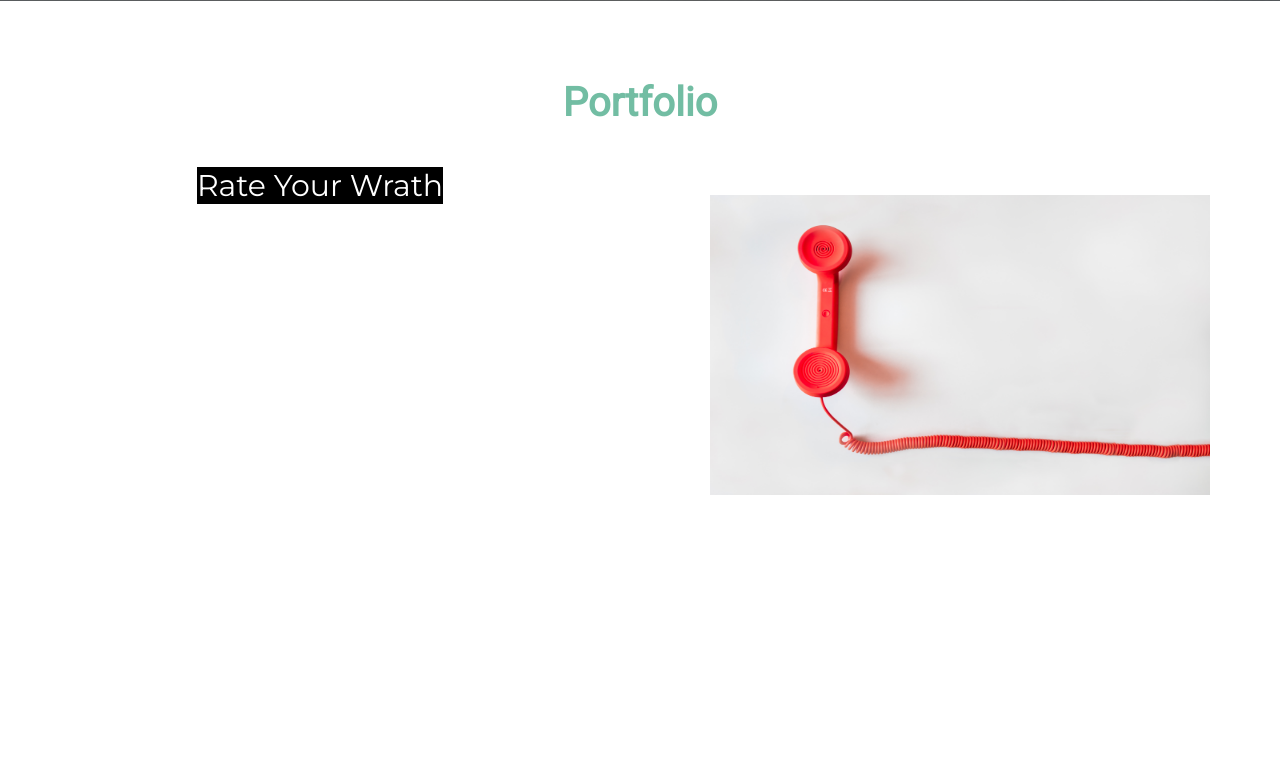
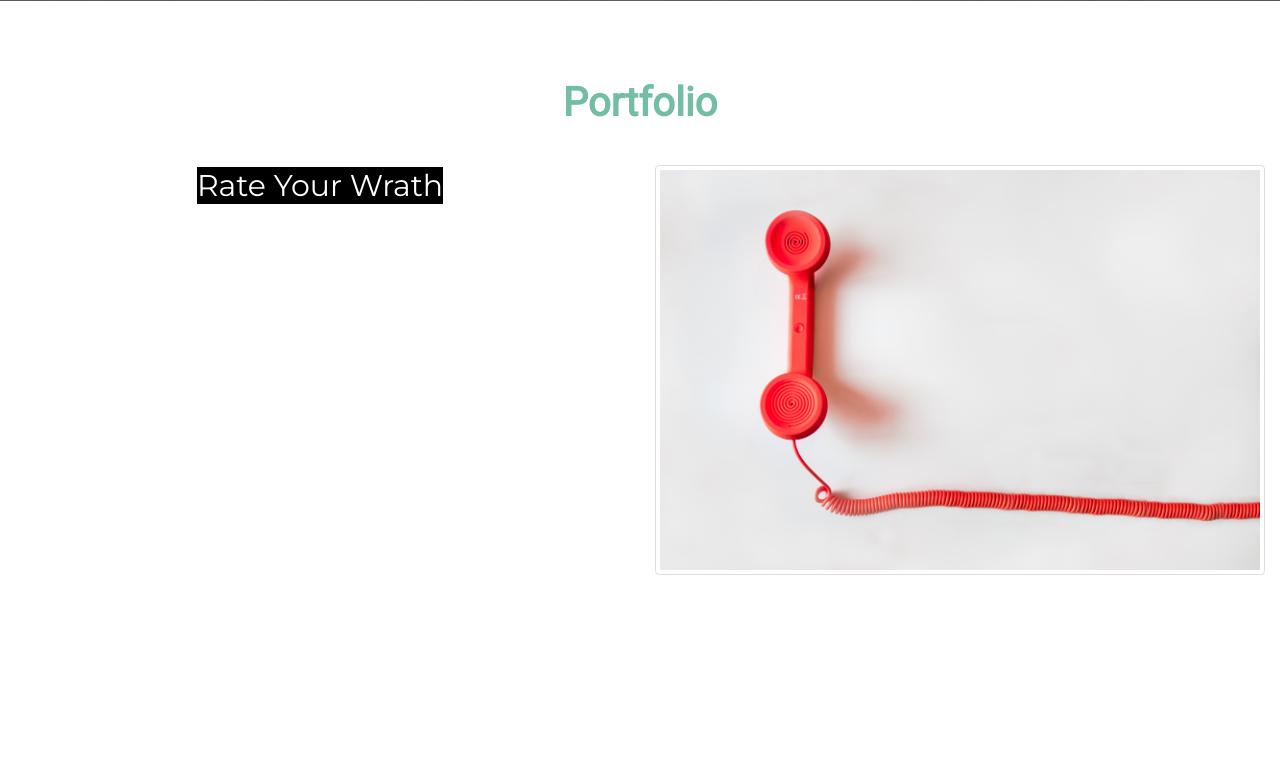
Before and after one commit to KyBEx/my-portfolio, a PHP site: page /index.html in a window 1280 px wide. Shown: the part 1979-2753 px from the top of the page. Run offline with PHP 8.4, Linux system fonts and the light colour scheme; some libraries are stand-ins or nearby versions; some web fonts are replaced.

Commit message:
project thumbnail update

```diff
--- a/style.css
+++ b/style.css
@@ -233,13 +233,7 @@
     background-color: black;
     color: white;
     font-size: 30px;
-    font-family: 'Montserrat'
-}
-
-/*portfolio*/
-
-
-.project-image {
+    font-family: 'Montserrat';
     height: 300px;
     width: 500px;
     margin-top: 30px;
@@ -247,6 +241,9 @@
     padding: 0px;
     border-radius: 0px;
 }
+
+/*portfolio*/
+
 
 .project-container {
     height: 500px
```
